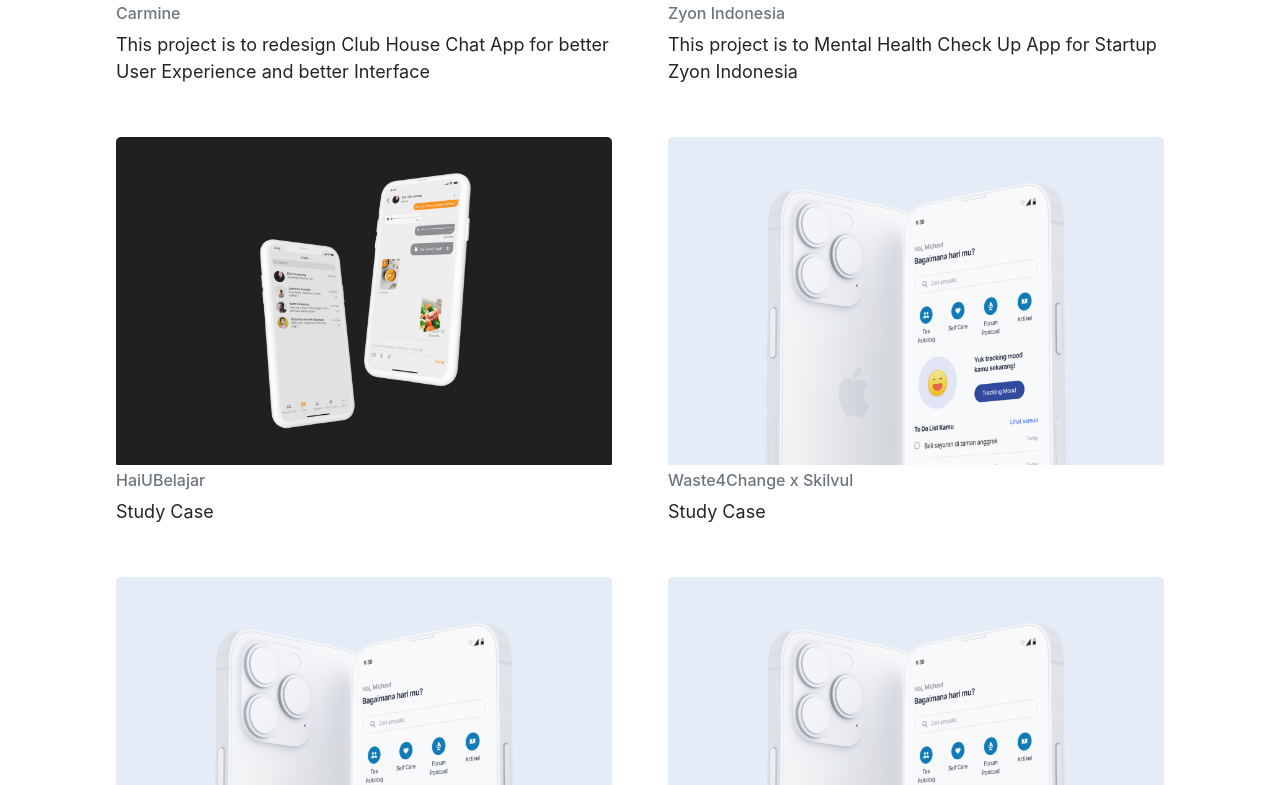
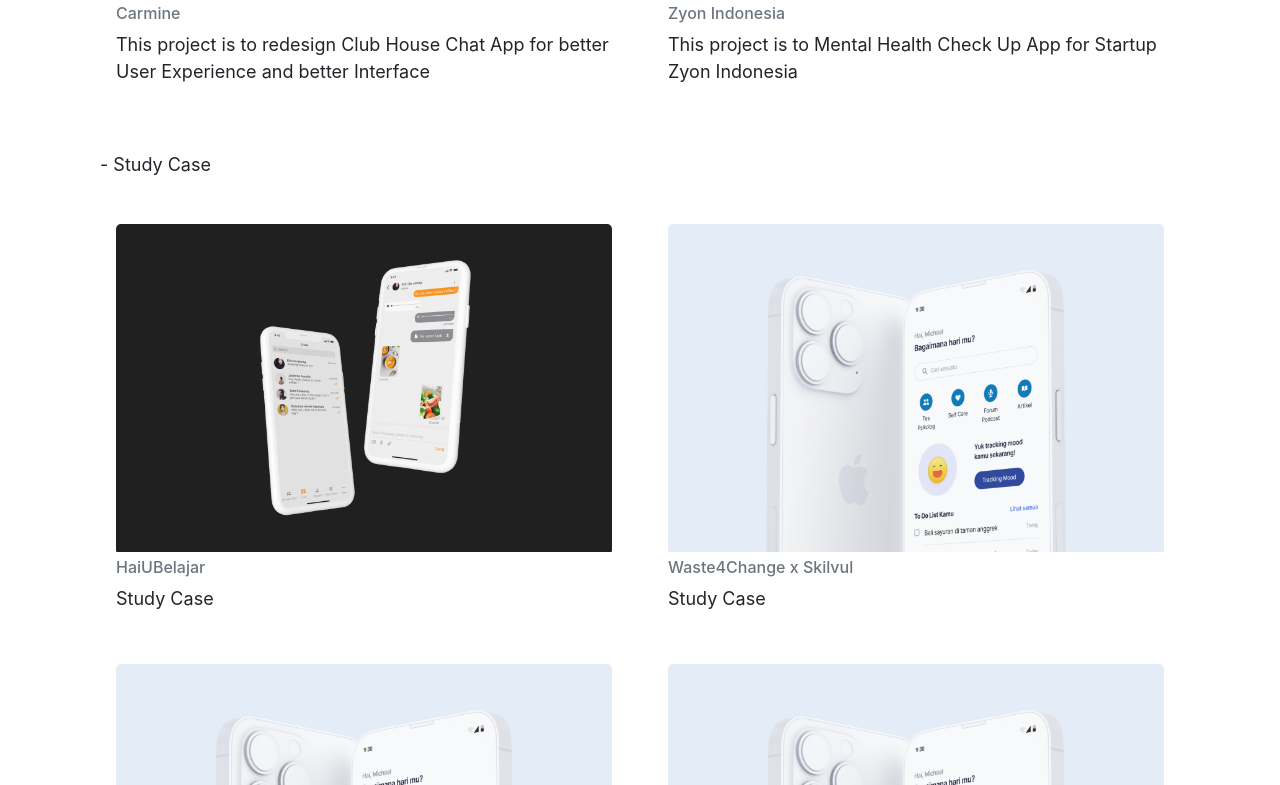
Before and after one commit to nevada002/hisyamportfolio, a React (Create React App) app: page / in a window 1280 px wide. Shown: the part 1415-2200 px from the top of the page. Built offline with nearby package versions, Linux system fonts and the light colour scheme; a small style sheet from the web is missing.

Commit message:
slice featured project and study case

```diff
--- a/src/components/home/project/project.jsx
+++ b/src/components/home/project/project.jsx
@@ -14,7 +14,26 @@
         </Col>
       </Row>
       <Row>
-        {home.map((item, id) => (
+        {home.slice(0, 4).map((item, id) => (
+          <Col key={id} md={6} sm={6} xs={12}>
+            <Content
+              link={item.link}
+              image={item.image}
+              description={item.description}
+              title={item.title}
+            />
+          </Col>
+        ))}
+      </Row>
+      <Row>
+        <Col xs={4}>
+          <p style={{ marginTop: "30px", marginBottom: "30px" }}>
+            - Study Case
+          </p>
+        </Col>
+      </Row>
+      <Row>
+        {home.slice(4, 8).map((item, id) => (
           <Col key={id} md={6} sm={6} xs={12}>
             <Content
               link={item.link}
```
Also changed, not shown: src/components/data/home.json.
